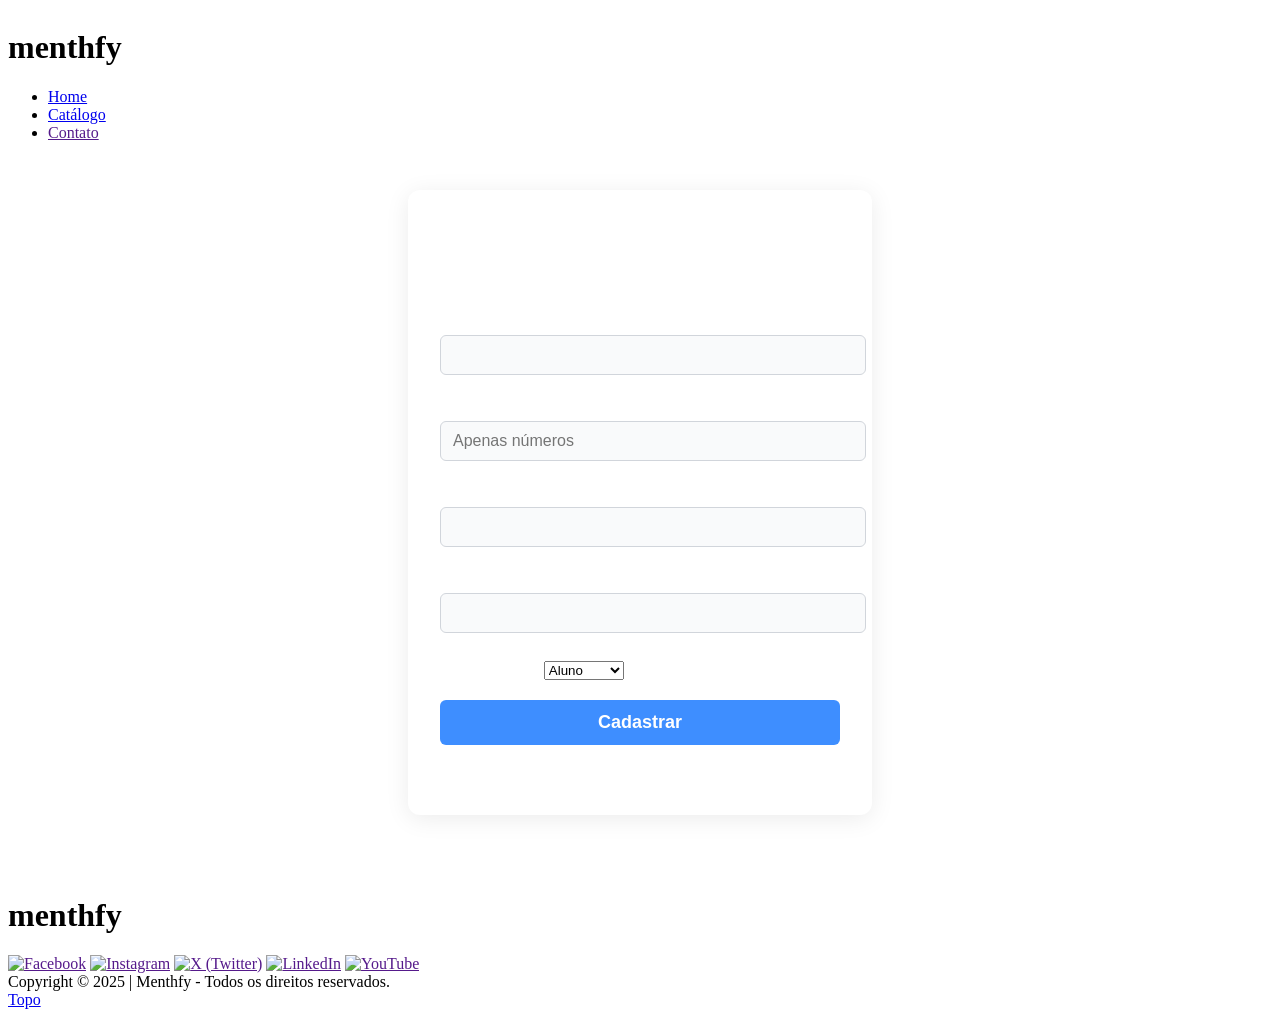
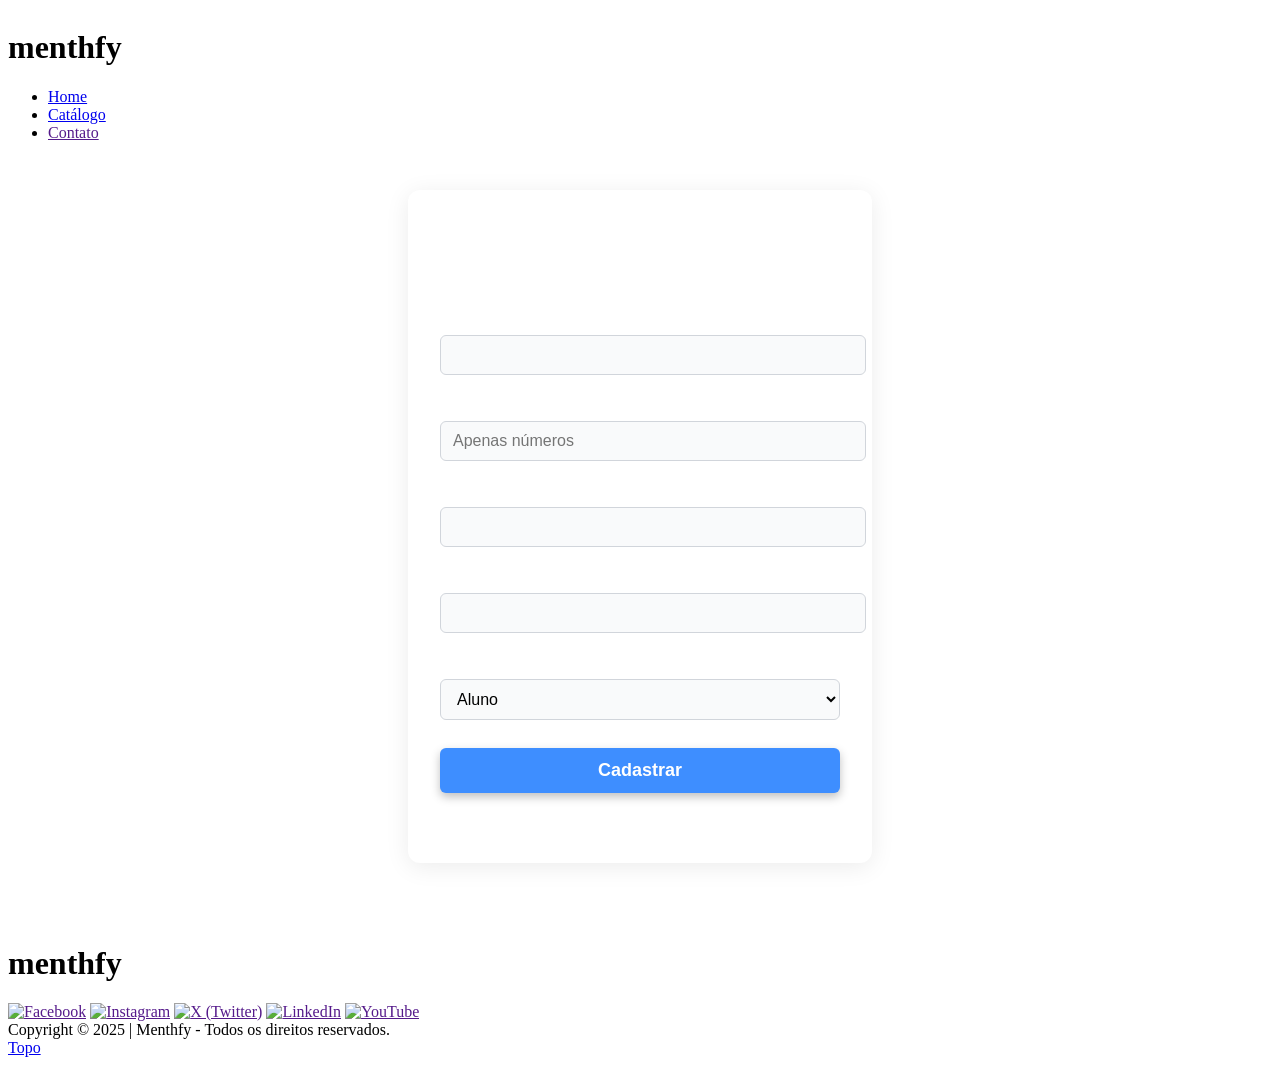

feat: add transitions and shadows to buttons and inputs

--- a/src/styles/pages/cadastro.css
+++ b/src/styles/pages/cadastro.css
@@ -34,7 +34,7 @@
     background: #5F688F;
     color: #fff;
     border-radius: 20px;
-    box-shadow: 0 4px 24px rgba(0,0,0,0.08), inset 0 0 0 1px rgba(255,255,255,0.08);
+    box-shadow: 0 14px 48px rgba(0,0,0,0.28), 0 4px 16px rgba(0,0,0,0.16), inset 0 0 0 1px rgba(255,255,255,0.1);
     padding: 24px 28px;
     display: flex;
     flex-direction: column;
@@ -77,7 +77,8 @@
     margin-bottom: 4px;
 }
 
-.cadastro-container input {
+.cadastro-container input,
+.cadastro-container select {
     width: 100%;
     padding: 10px 12px;
     border: 1px solid #d1d5db;
@@ -86,6 +87,22 @@
     margin-bottom: 8px;
     background: #f9fafb;
     color: #000;
+    transition: transform 0.2s ease, box-shadow 0.2s ease, opacity 0.2s ease;
+}
+
+.cadastro-container select:hover,
+.cadastro-container select:focus,
+.cadastro-container select:active {
+    transform: scale(1.01);
+    opacity: 0.95;
+    box-shadow: 0 0 0 2px rgba(0,0,0,0.2);
+}
+
+.cadastro-container input:focus,
+.cadastro-container select:focus {
+    outline: 1px solid #000;
+    box-shadow: 0 0 0 2px rgba(0,0,0,0.2);
+    border-color: #000;    transform: scale(1.01);
 }
 
 .cadastro-container .form-control::placeholder,
@@ -135,12 +152,14 @@
     font-size: 18px;
     font-weight: 600;
     cursor: pointer;
-    transition: background 0.2s, box-shadow 0.2s;
+    transition: transform 0.2s ease, box-shadow 0.2s ease;
+    box-shadow: 0 4px 10px rgba(0, 0, 0, 0.25);
 }
 
 .cadastro-container button:hover {
-    background: #2e6fd6;
-    box-shadow: 0 8px 18px rgba(62, 142, 255, 0.3);
+    background: #3E8EFF;
+    transform: scale(1.04);
+    box-shadow: 0 7px 16px rgba(0, 0, 0, 0.3);
 }
 
 .form-actions {
